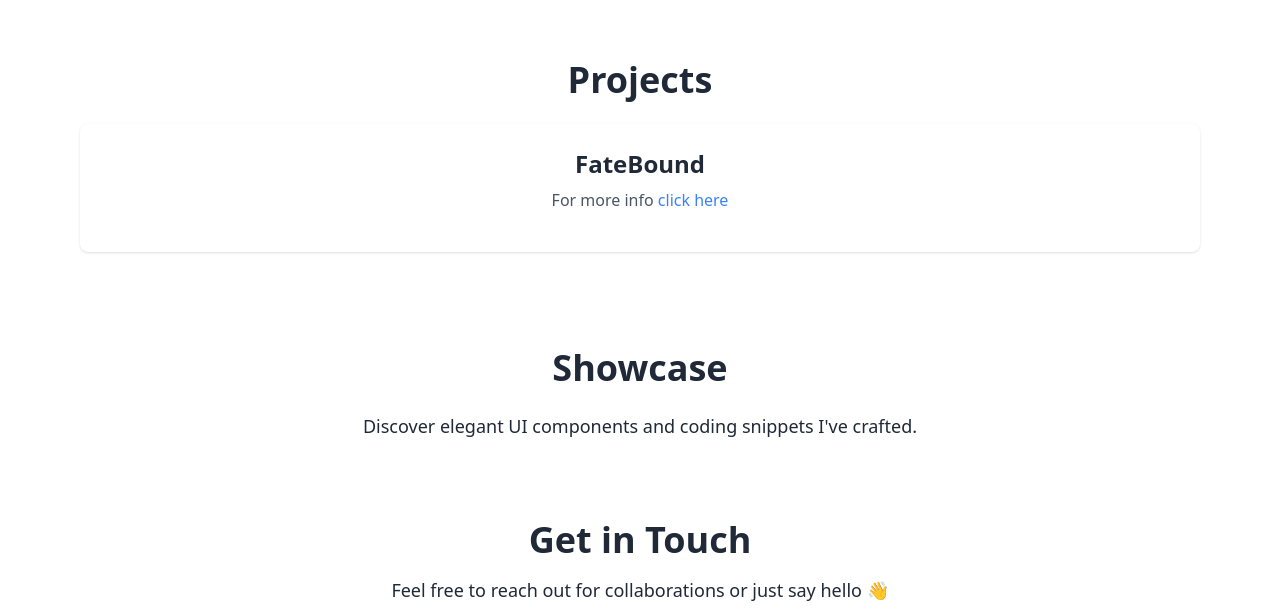
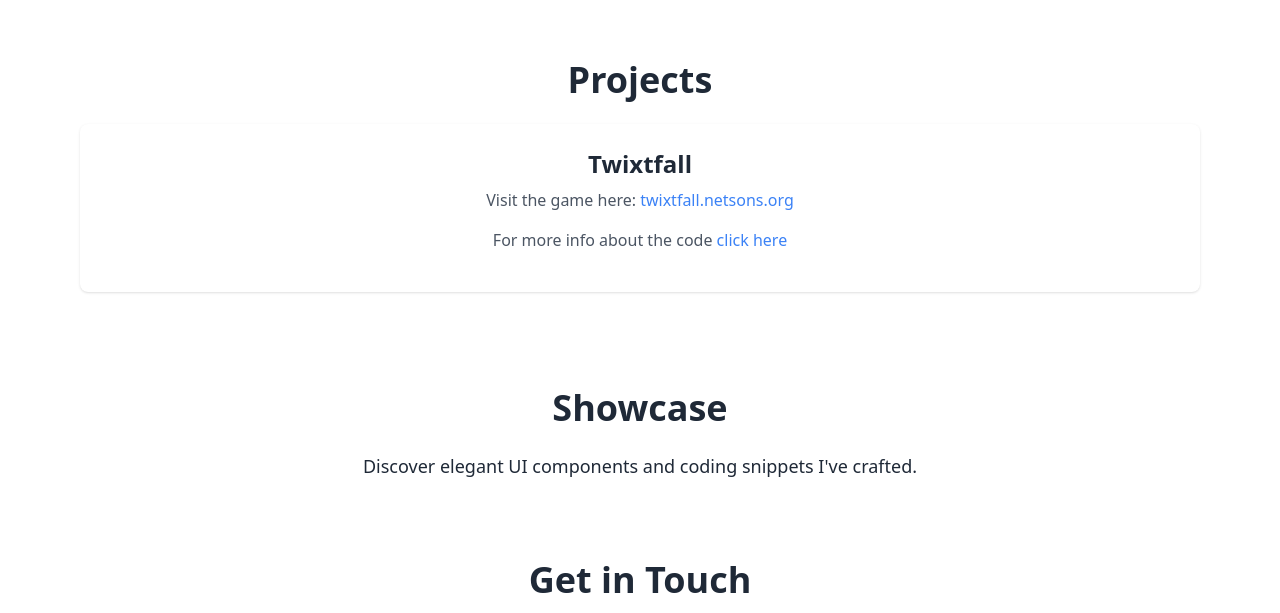
Before and after one commit to NicoloGrisoni/NicoloGrisoni-Portfolio, a website: page public/index.html in a window 1280 px wide. Shown: the part 1384-1997 px from the top of the page. Drawn offline with Linux system fonts and the light colour scheme.

Commit message:
Update the projects section: adding my new game just developed in a beta version

```diff
--- a/public/index.html
+++ b/public/index.html
@@ -146,9 +146,16 @@
       <div class="grid gap-8 justify-center" style="grid-template-columns: repeat(auto-fit, minmax(300px, 1fr));">
         <!-- Card of the project -->
         <div class="bg-white dark:bg-gray-800 shadow rounded-lg p-6 flex flex-col">
-          <h3 class="text-2xl font-semibold mb-2">FateBound</h3>
+          <h3 class="text-2xl font-semibold mb-2">Twixtfall</h3>
           <p class="flex-1 text-gray-600 dark:text-gray-300 mb-4">
-            For more info
+            Visit the game here:
+            <a target="_blank" href="https://twixtfall.netsons.org"
+            class="text-blue-500 hover:underline">
+              twixtfall.netsons.org <i class="fas fa-arrow-up-right-from-square"></i>
+            </a>
+          </p>
+          <p class="flex-1 text-gray-600 dark:text-gray-300 mb-4">
+            For more info about the code
             <a target="_blank" href="https://github.com/NicoloGrisoni/FateBound"
             class="text-blue-500 hover:underline">
               click here
```
